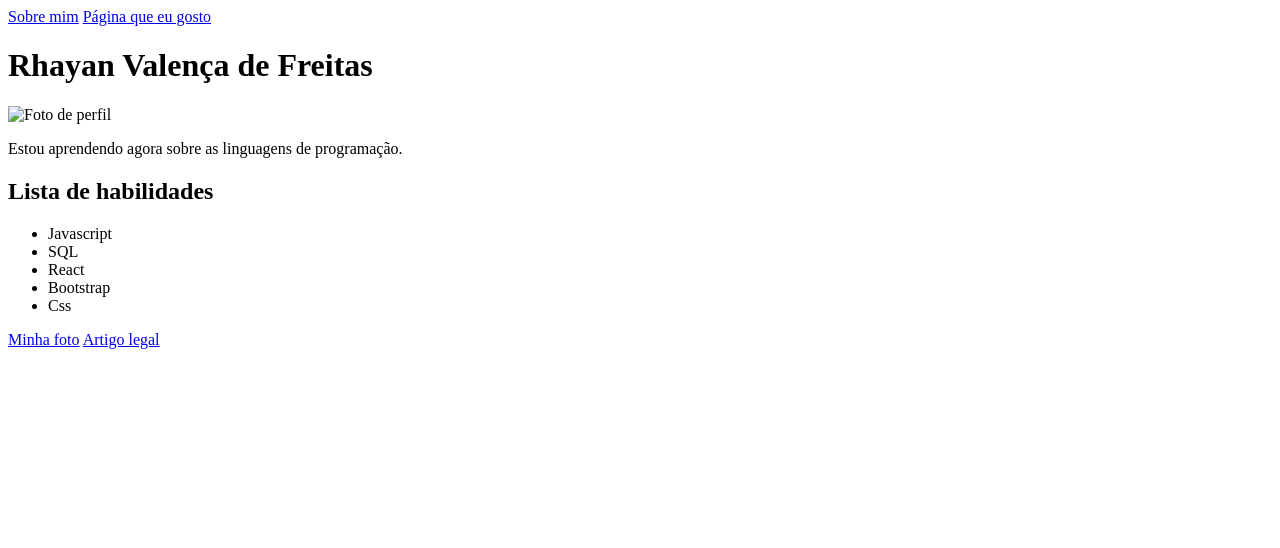
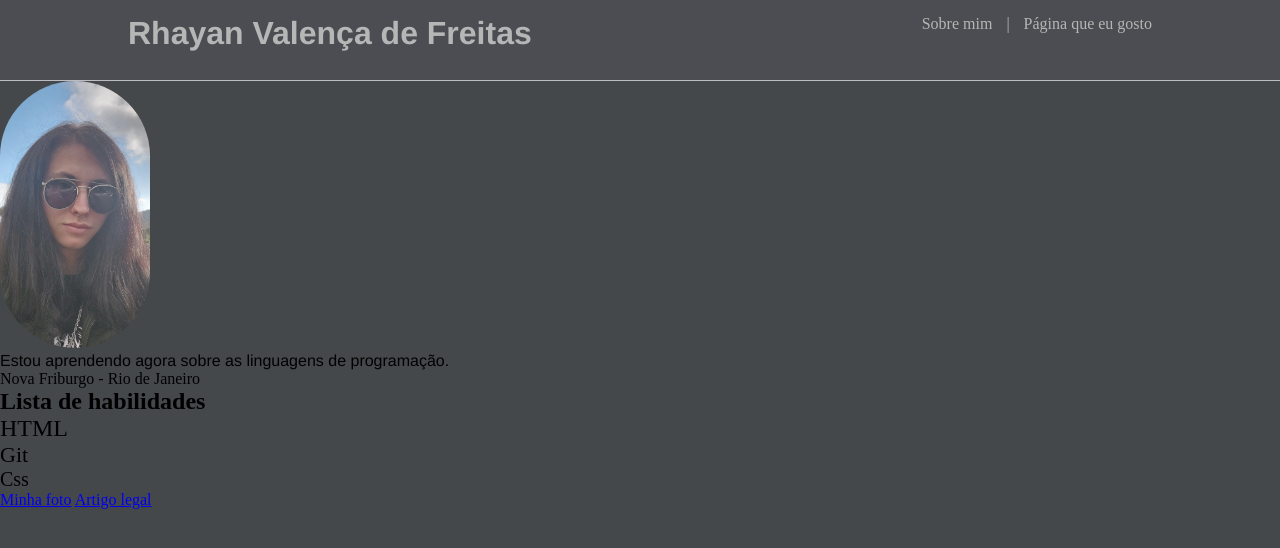
Before and after one commit to Rhayls/Rhayls.github.io, a plain HTML site: page index.html in a window 1280 px wide. Drawn offline with Linux system fonts and the light colour scheme.

Commit message:
terminado exercicio css

```diff
--- a/index.html
+++ b/index.html
@@ -1,26 +1,43 @@
 <!DOCTYPE html>
 <html lang="pt-br">
+
 <head>
   <meta charset="UTF-8">
   <meta http-equiv="X-UA-Compatible" content="IE=edge">
   <meta name="viewport" content="width=device-width, initial-scale=1.0">
-  <title>Portfólio Web</title>
+  <link rel="stylesheet" href="style.css">
+  <title>Portfólio Rhayan Valença de Freitas</title>
 </head>
+
 <body>
-  <a href="#sobre-mim">Sobre mim</a>
-  <a href="#pagina">Página que eu gosto</a>
-  <h1 class="meuNome">Rhayan Valença de Freitas</h1>
-  <img src="sua-foto.jpeg" alt="Foto de perfil" id="foto">
-  <p class="descricao">Estou aprendendo agora sobre as linguagens de programação.</p>
+  <div class="header">
+    <div class="header-container">
+      <h1 class="name">Rhayan Valença de Freitas</h1>
+
+      <ul>
+        <li><a href="#about">Sobre mim</a></li>
+        <li class="pipe">|</li>
+        <li> <a href="#page">Página que eu gosto</a></li>
+      </ul>
+
+    </div>
+  </div>
+
+  <img src="images/pfp.png" alt="Foto de perfil" id="pic">
+
+  <p class="description">Estou aprendendo agora sobre as linguagens de programação.</p>
+  <p class="moradia">Nova Friburgo - Rio de Janeiro</p>
+
   <h2>Lista de habilidades</h2>
   <ul>
-    <li class="javascript">Javascript</li>
-    <li class="sql">SQL</li>
-    <li class="react">React</li>
-    <li class="bootstrap">Bootstrap</li>
+    <li class="html">HTML</li>
+    <li class="git">Git</li>
     <li class="css">Css</li>
   </ul>
   <a href="#minha-foto">Minha foto</a>
   <a href="https://blog.betrybe.com/carreira/frontend/" target="_blank">Artigo legal</a>
+
+
 </body>
+
 </html>
--- /dev/null
+++ b/style.css
@@ -0,0 +1,138 @@
+*{
+    margin: 0;
+    padding: 0;
+}
+body{
+    background-color: #45484b;
+}
+
+.header{
+    background-color: #4b4d52;
+    height: 80px;
+    border-bottom: #bbbcc1 1px solid;
+}
+
+.header-container{
+    width: 80%;
+    margin: auto;
+
+}
+
+.header h1{
+    color: #b6b6b6;
+    float: left;
+    padding-top: 15px;
+}
+
+.header ul, .header a{
+    text-decoration: none;
+    color: #b6b6b6;
+}
+.pipe{
+    padding-left: 10px;
+    padding-right: 10px;
+}
+
+.header ul{
+    float: right;
+    padding-top: 15px;
+}
+
+.header li{
+    list-style: none;
+    display: inline-block;
+    text-align: right;
+}
+
+.name, .description{
+    font-family: 'Franklin Gothic Medium', 'Arial Narrow', Arial, sans-serif;
+}
+
+.css{
+    font-size: 20px;
+}
+
+.html{
+    font-size: 24px;
+}
+
+.git{
+    font-size: 22px;
+}
+
+img{
+    width: 150px;
+    border-radius: 100px;
+}
+
+
+
+
+
+
+
+
+
+
+
+
+
+
+
+
+
+
+
+
+
+
+
+
+
+
+
+
+
+
+
+
+
+
+
+
+
+
+
+
+
+
+
+
+
+
+
+
+
+
+
+
+
+/* .teste1{
+    color: #8f8d93;
+}
+
+.teste2{
+    color: #3a3c3d;
+}
+
+.teste3{
+    color: #5b5453;
+}
+
+.teste4{
+    color: #816b6c;
+}
+
+.teste5{
+    color: #8baac7;
+} */
```
Also changed, not shown: images/pfp.png (added).
